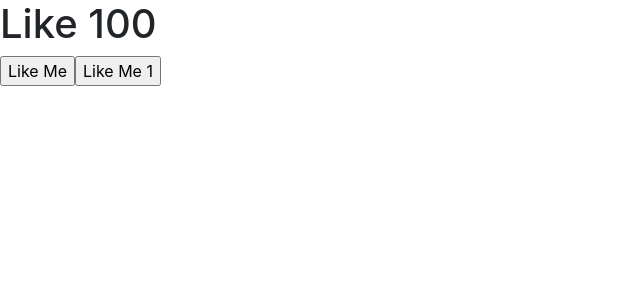
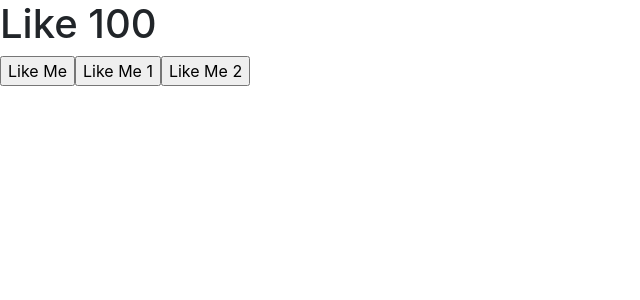
Before and after one commit to dac-23/my-react-app-with-redux, a React (Create React App) app: page / in a window 1280 px wide. Shown: the top 300 px of the page, without its empty margins (0-640 px from the left). Built offline with nearby package versions, Linux system fonts and the light colour scheme; the HTML template or start-up script is replaced by a standard one.

Commit message:
user defined param.

```diff
--- a/src/App.js
+++ b/src/App.js
@@ -18,9 +18,15 @@ function EventDemo() {
   };
 
   // default covention of the param name is :: e, p1
+  // e very userful when working input element
   let likeMe1 = (e) => {
     console.log(e);
     console.log(e.target);
+  };
+
+  // User defined param
+  let likeMe2 = (p1) => {
+    console.log(p1);
   };
 
   // UI
@@ -29,6 +35,9 @@ function EventDemo() {
       <h1>Like {counter}</h1>
       <input type="button" value="Like Me" onClick={likeMe} />
       <input type="button" value="Like Me 1" onClick={likeMe1} />
+
+      {/** For User Defined param */}
+      <input type="button" value="Like Me 2" onClick={() => likeMe2("data")} />
     </div>
   );
 }
```
